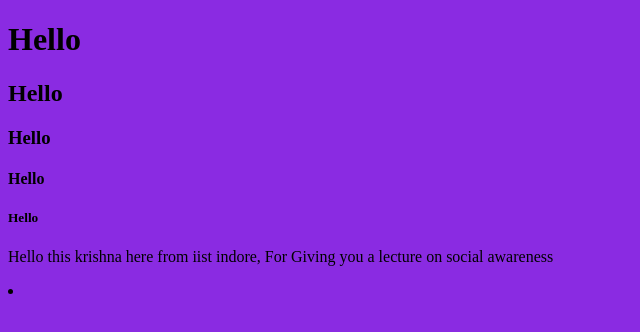
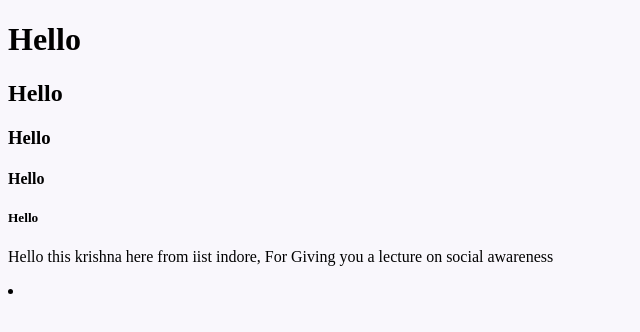
Before and after one commit to krishnxsoni/Learn_git_-_github, a plain HTML site: page index.html in a window 1280 px wide. Shown: the whole page, without its empty margins (0-640 px from the left). Drawn offline with Linux system fonts and the light colour scheme.

Commit message:
stlye.css modified

```diff
--- a/style.css
+++ b/style.css
@@ -1,3 +1,3 @@
 body{
-    background-color: blueviolet;
+    background-color: rgb(249, 247, 252);
 }
```
